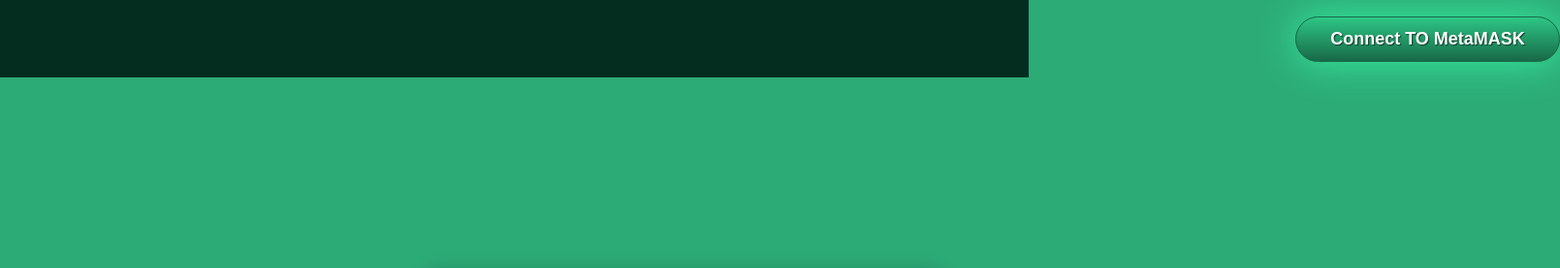
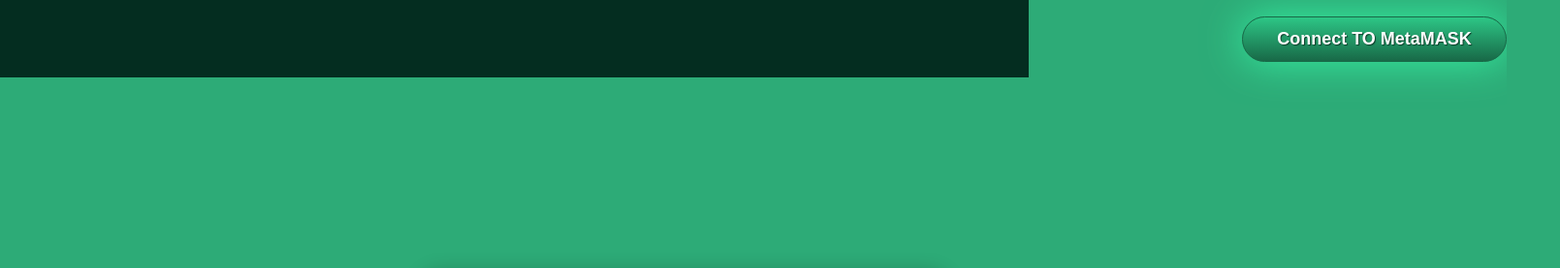
Before and after one commit to EmiralpElmas/Bixos-Public-Key-Transfer, a plain HTML site: page index.html in a window 1280 px wide. Shown: the top 277 px of the page at 97% size, 1609 px wide, since content can reach past the window. Drawn offline with Linux system fonts and the light colour scheme.

Commit message:
Update index.css

```diff
--- a/index.css
+++ b/index.css
@@ -20,7 +20,7 @@ box-sizing: border-box;
 }
 
 .button{
-  margin-left: 1555px;
+  margin-left: 1500px;
   margin-right: 15px;
   right: 55px;
   width: 273px;
```
